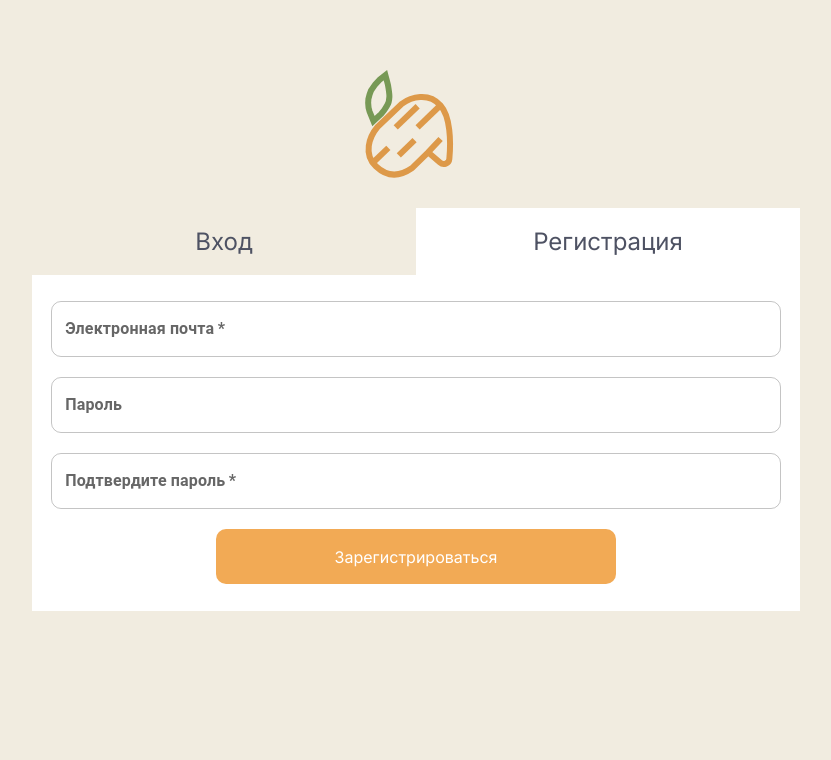
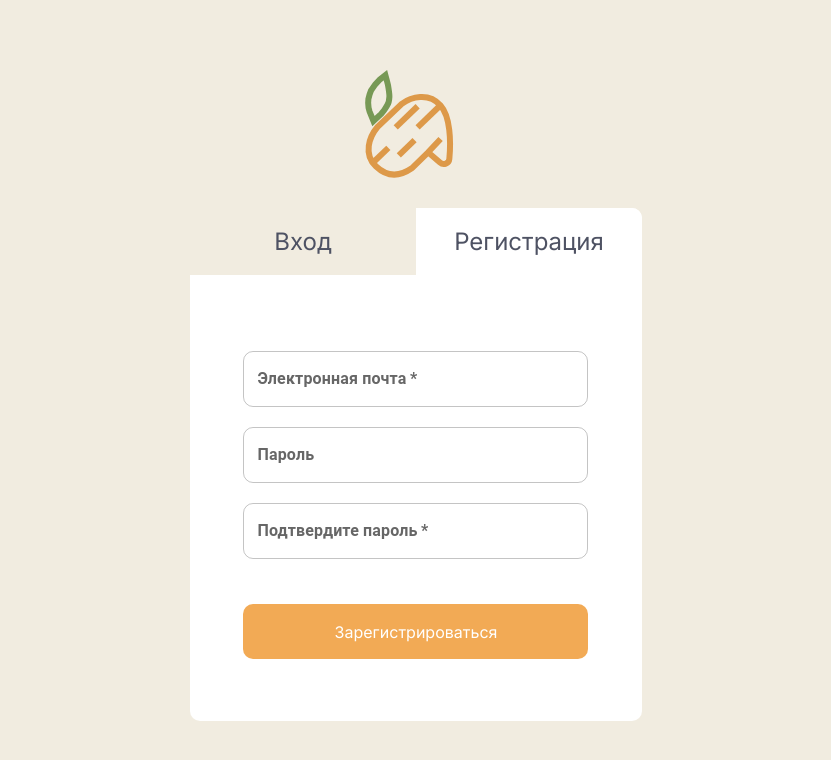
Before and after one commit to Cerchant/recepie-selector, a React (Vite) app in the folder frontend/: page /registration in a window 1280 px wide. Shown: the top 760 px of the page, without its empty margins (224-1055 px from the left). Built offline with nearby package versions, Linux system fonts and the light colour scheme.

Commit message:
fix some styles

```diff
--- a/frontend/src/components/pages/AuthenticationPage/AuthenticationForm/AuthenticationForm.jsx
+++ b/frontend/src/components/pages/AuthenticationPage/AuthenticationForm/AuthenticationForm.jsx
@@ -1,4 +1,3 @@
-
 import styles from "./AuthenticationForm.module.css";
 import Button from "../../../UI/Buttons/Button/Button";
 
@@ -40,16 +39,14 @@ const AuthenticationForm = (props) => {
   const submitHandler = async (e) => {
     e.preventDefault();
     const bodyFormData = new FormData();
-    bodyFormData.append('username', emailInput);
-    bodyFormData.append('password', passwordInput);
+    bodyFormData.append("username", emailInput);
+    bodyFormData.append("password", passwordInput);
     try {
       const { data } = await axios.post(
         "http://127.0.0.1:8000/auth/sing-in",
         bodyFormData
       );
-      localStorage.setItem(
-        "token", data.access_token
-      );
+      localStorage.setItem("token", data.access_token);
       setPasswordIsValid(true);
       history.push("/recipe");
     } catch (ex) {
@@ -64,6 +61,8 @@ const AuthenticationForm = (props) => {
   };
 
   const muiStyles = {
+    margin: "0 auto",
+    maxWidth: "345px",
     "& .MuiOutlinedInput-root": {
       borderRadius: "10px",
       "&.Mui-focused": {
@@ -113,7 +112,6 @@ const AuthenticationForm = (props) => {
       <Button className={styles.form__submit} color="#F2AA55" type="submit">
         Войти
       </Button>
-
     </form>
   );
 };
--- a/frontend/src/components/pages/AuthenticationPage/AuthenticationForm/AuthenticationForm.module.css
+++ b/frontend/src/components/pages/AuthenticationPage/AuthenticationForm/AuthenticationForm.module.css
@@ -14,7 +14,12 @@
   margin-bottom: 25px;
 }
 
+.form__field:first-child {
+  margin-top: 50px;
+}
+
 .form__submit {
-  max-width: 400px;
+  margin-top: 25px;
+  max-width: 345px;
   align-self: center;
 }
--- a/frontend/src/components/pages/AuthenticationPage/AuthenticationPage.module.css
+++ b/frontend/src/components/pages/AuthenticationPage/AuthenticationPage.module.css
@@ -17,11 +17,13 @@
 }
 
 .authentication-page__content {
+  box-sizing: border-box;
   display: flex;
   flex-direction: column;
   background-color: #ffffff;
-    width: 60%;
-    min-width: 400pt;
+  width: 100%;
+  max-width: 452px;
+  border-radius: 10px;
 }
 
 .authentication-page__tabs {
@@ -31,7 +33,7 @@
 }
 
 .authentication-page__tab-button {
-    color: #4E5263;
+  color: #4e5263;
   width: 50%;
   height: 100%;
   border: none;
@@ -39,21 +41,24 @@
   background-color: #f1ece0;
 }
 
-
 .authentication-page__tab-button__active {
-    color: #4E5263;
+  color: #4e5263;
   width: 50%;
   height: 100%;
   border: none;
   font-size: 24px;
-    background-color: #FFFFFF;
+  background-color: #ffffff;
+
+  border-top-left-radius: 10px;
+  border-top-right-radius: 10px;
 }
 
 .authentication-page__agreement-text {
-    color: #9D9D9D;
+  color: #9d9d9d;
   font-size: 14px;
   align-self: center;
-    width: 90%;
+  width: 100%;
+  max-width: 345px;
   margin-bottom: 24pt;
   text-align: center;
 }
--- a/frontend/src/components/pages/ExtendedRegistrationPage/ExtendedRegistrationForm/ExtendedRegistrationForm.jsx
+++ b/frontend/src/components/pages/ExtendedRegistrationPage/ExtendedRegistrationForm/ExtendedRegistrationForm.jsx
@@ -1,4 +1,3 @@
-
 import styles from "./ExtendedRegistrationForm.module.css";
 import Button from "../../../UI/Buttons/Button/Button";
 
@@ -39,7 +38,9 @@ const ExtendedRegistrationForm = (props) => {
           "http://127.0.0.1:8000/business/products",
           { intolerable: false },
           {
-            headers: { Authorization: `Bearer ${localStorage.getItem("token")}` },
+            headers: {
+              Authorization: `Bearer ${localStorage.getItem("token")}`,
+            },
           }
         )
       ).data.productList;
@@ -52,7 +53,7 @@ const ExtendedRegistrationForm = (props) => {
   const submitHandler = async (e) => {
     e.preventDefault();
     if (!(ageIsValid && weightIsValid && heightIsValid)) {
-      alert('Необходимо исправить ошибки в форме');
+      alert("Необходимо исправить ошибки в форме");
       return;
     }
     try {
@@ -90,6 +91,8 @@ const ExtendedRegistrationForm = (props) => {
   };
 
   const muiStyles = {
+    maxWidth: "345px",
+    margin: "0 auto",
     "& .MuiOutlinedInput-root": {
       borderRadius: "10px",
       "&.Mui-focused": {
@@ -124,8 +127,6 @@ const ExtendedRegistrationForm = (props) => {
     setWeightIsValid(e.target.value >= 8 && e.target.value <= 700);
   };
 
-
-
   return (
     <form className={styles.form} onSubmit={submitHandler}>
       <div className={styles.form__wrapper}>
@@ -133,7 +134,7 @@ const ExtendedRegistrationForm = (props) => {
           <div className={styles.form__group}>
             <TextField
               className={styles["form__field--w100"]}
-              sx={muiStyles}
+              sx={{ ...muiStyles, maxWidth: "80px" }}
               error={!ageIsValid}
               label="Возраст"
               defaultValue={ageInput}
@@ -144,7 +145,7 @@ const ExtendedRegistrationForm = (props) => {
             />
             <TextField
               className={styles["form__field--w100"]}
-              sx={muiStyles}
+              sx={{ ...muiStyles, maxWidth: "80px" }}
               error={!heightIsValid}
               label="Рост"
               defaultValue={heightInput}
@@ -155,7 +156,7 @@ const ExtendedRegistrationForm = (props) => {
             />
             <TextField
               className={styles["form__field--w100"]}
-              sx={muiStyles}
+              sx={{ ...muiStyles, maxWidth: "80px" }}
               error={!weightIsValid}
               label="Вес"
               defaultValue={weightInput}
--- a/frontend/src/components/pages/ExtendedRegistrationPage/ExtendedRegistrationForm/ExtendedRegistrationForm.module.css
+++ b/frontend/src/components/pages/ExtendedRegistrationPage/ExtendedRegistrationForm/ExtendedRegistrationForm.module.css
@@ -13,7 +13,8 @@
 .form__fields {
   position: relative;
   padding-top: 5px;
-  max-width: 400px;
+  width: 100%;
+  max-width: 345px;
   margin-bottom: 25px;
 }
 
@@ -24,12 +25,15 @@
 }
 
 .form__field--w100 {
-  margin-right: 10px !important;
-  max-width: 100px;
+  max-width: 80px;
 }
 
 .form__field--w100:last-child {
   margin-right: 0 !important;
+}
+
+.form__field--w100:first-child {
+  margin-left: 0 !important;
 }
 
 .form__field--w100 input {
@@ -43,6 +47,7 @@
 }
 
 .form__submit {
-  max-width: 400px;
-  margin-bottom: 24pt;
+  margin-top: 15px;
+  max-width: 345px;
+  margin-bottom: 55pt;
 }
--- a/frontend/src/components/pages/ExtendedRegistrationPage/ExtendedRegistrationPage.module.css
+++ b/frontend/src/components/pages/ExtendedRegistrationPage/ExtendedRegistrationPage.module.css
@@ -20,12 +20,13 @@
   display: flex;
   flex-direction: column;
   background-color: #ffffff;
-    width: 60%;
-    min-width: 400pt;
+  width: 100%;
+  max-width: 452px;
+  border-radius: 10px;
 }
 
 .extended-registration-page__title-text {
-    color: #4E5263;
+  color: #4e5263;
   font-size: 20px;
   align-self: center;
   width: 90%;
--- a/frontend/src/components/pages/RegistrationPage/RegistrationForm/RegistrationForm.jsx
+++ b/frontend/src/components/pages/RegistrationPage/RegistrationForm/RegistrationForm.jsx
@@ -1,4 +1,3 @@
-
 import styles from "./RegistrationForm.module.css";
 import Button from "../../../UI/Buttons/Button/Button";
 
@@ -50,24 +49,22 @@ const RegistrationForm = (props) => {
   const submitHandler = async (e) => {
     e.preventDefault();
     try {
-      const { data } = await axios.post(
-        "http://127.0.0.1:8000/auth/sing-up",
-        {
-          email: emailInput,
-          username: emailInput,
-          password: passwordInput,
-          repeatPassword: confirmPasswordInput
-        },
-      );
-      localStorage.setItem(
-        "token", data.access_token
-      );
+      const { data } = await axios.post("http://127.0.0.1:8000/auth/sing-up", {
+        email: emailInput,
+        username: emailInput,
+        password: passwordInput,
+        repeatPassword: confirmPasswordInput,
+      });
+      localStorage.setItem("token", data.access_token);
       setPasswordIsValid(true);
       history.push("/registration/finish");
     } catch (ex) {
       const { response } = ex;
       console.log(response);
-      if (response?.data.detail === "A user with this name already exists. Use a different name.") {
+      if (
+        response?.data.detail ===
+        "A user with this name already exists. Use a different name."
+      ) {
         setEmailIsValid(false);
       } else {
         alert("Что-то пошло не так");
@@ -76,6 +73,8 @@ const RegistrationForm = (props) => {
   };
 
   const muiStyles = {
+    margin: "0 auto",
+    maxWidth: "345px",
     "& .MuiOutlinedInput-root": {
       borderRadius: "10px",
       "&.Mui-focused": {
@@ -139,7 +138,6 @@ const RegistrationForm = (props) => {
       <Button className={styles.form__submit} color="#F2AA55" type="submit">
         Зарегистрироваться
       </Button>
-
     </form>
   );
 };
--- a/frontend/src/components/pages/RegistrationPage/RegistrationForm/RegistrationForm.module.css
+++ b/frontend/src/components/pages/RegistrationPage/RegistrationForm/RegistrationForm.module.css
@@ -14,7 +14,13 @@
   margin-bottom: 25px;
 }
 
+.form__field:first-child {
+  margin-top: 50px;
+}
+
 .form__submit {
-  max-width: 400px;
+  margin-top: 25px;
+  max-width: 345px;
   align-self: center;
+  margin-bottom: 35px;
 }
--- a/frontend/src/components/pages/RegistrationPage/RegistrationPage.module.css
+++ b/frontend/src/components/pages/RegistrationPage/RegistrationPage.module.css
@@ -17,11 +17,13 @@
 }
 
 .registration-page__content {
+  box-sizing: border-box;
   display: flex;
   flex-direction: column;
   background-color: #ffffff;
-    width: 60%;
-    min-width: 400pt;
+  width: 100%;
+  max-width: 452px;
+  border-radius: 10px;
 }
 
 .registration-page__tabs {
@@ -31,7 +33,7 @@
 }
 
 .registration-page__tab-button {
-    color: #4E5263;
+  color: #4e5263;
   width: 50%;
   height: 100%;
   border: none;
@@ -39,12 +41,14 @@
   background-color: #f1ece0;
 }
 
-
 .registration-page__tab-button__active {
-    color: #4E5263;
+  color: #4e5263;
   width: 50%;
   height: 100%;
   border: none;
   font-size: 24px;
-    background-color: #FFFFFF;
+  background-color: #ffffff;
+
+  border-top-left-radius: 10px;
+  border-top-right-radius: 10px;
 }
```
Lines whose indentation alone changed are shown as unchanged.
